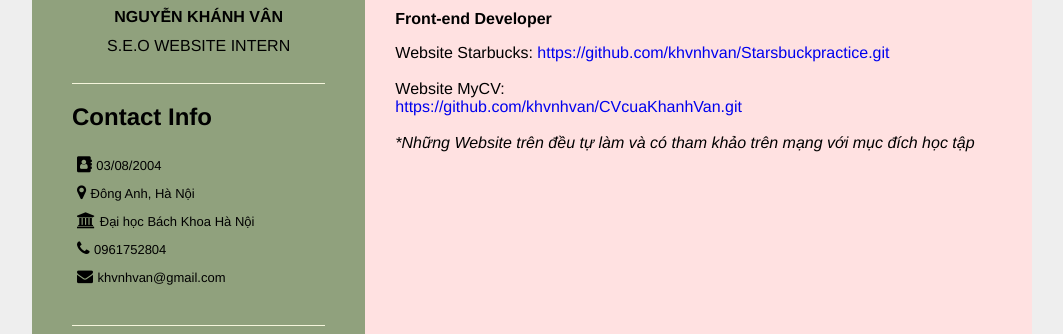
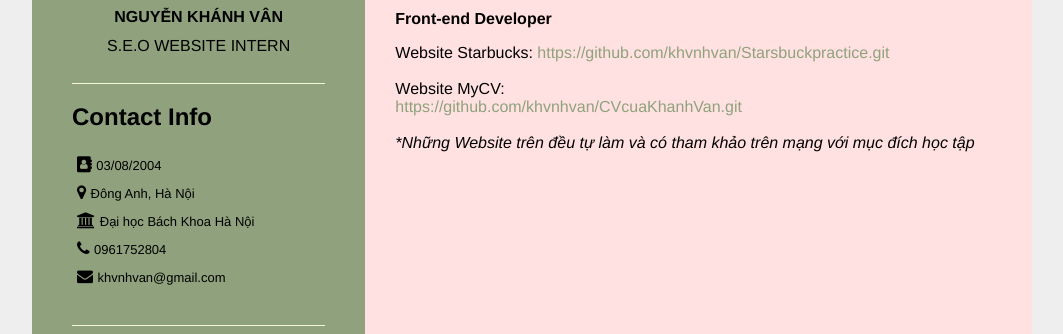
Before and after one commit to khvnhvan/CVcuaKhanhVan, a plain HTML site: page CV/index.html in a window 1280 px wide. Shown: the part 332-666 px from the top of the page, without its empty margins (108-1171 px from the left). Drawn offline with Linux system fonts and the light colour scheme; a web font is replaced by a local one.

Commit message:
Update style.css

```diff
--- a/CV/style.css
+++ b/CV/style.css
@@ -98,6 +98,7 @@ h4, h5{
 
 a {
     text-decoration: none;
+    color: #90A17D;
 }
 .pj1{
     padding-left: 30px;
```
